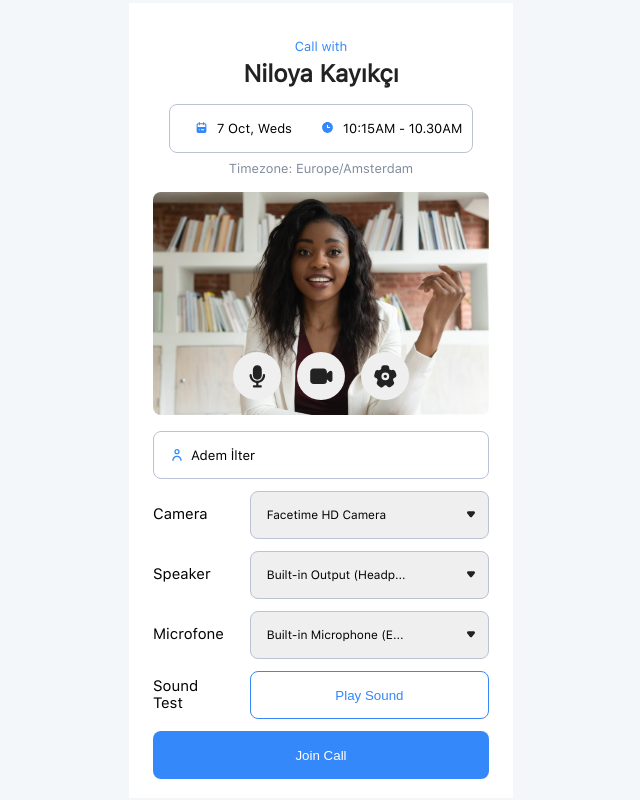
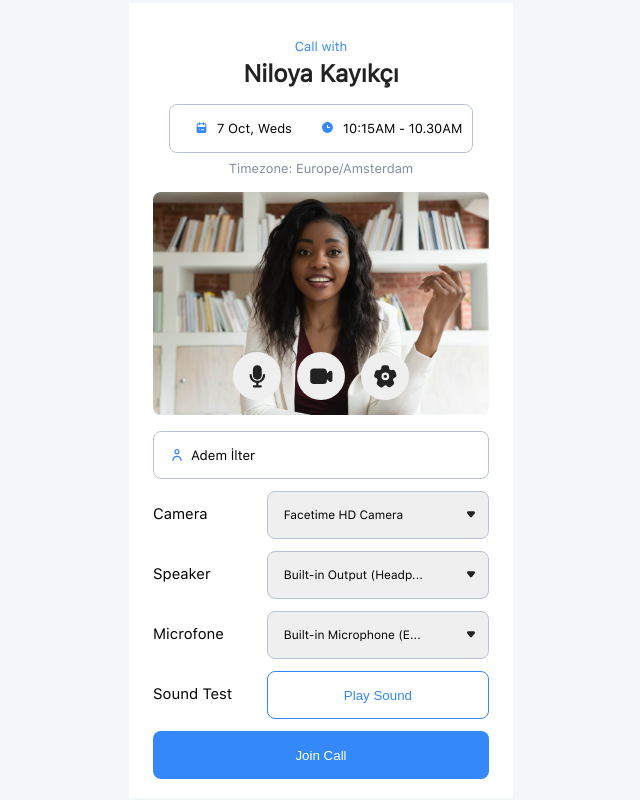
Before and after one commit to SafaElmali/superpeer-ui-developer-challenge, a Next.js app: page / in a window 1280 px wide. Shown: the whole page, without its empty margins (319-959 px from the left). Built offline with nearby package versions, Linux system fonts and the light colour scheme.

Commit message:
refactor: modify flex grow size

```diff
--- a/components/Modal/styles.module.css
+++ b/components/Modal/styles.module.css
@@ -10,7 +10,7 @@
   font-size: 15px;
   line-height: 17.9px;
   margin: 0px 25px 0px 0px;
-  flex: 0.3;
+  flex: 0.4;
 }
 
 .renderCompWrapper {
```
